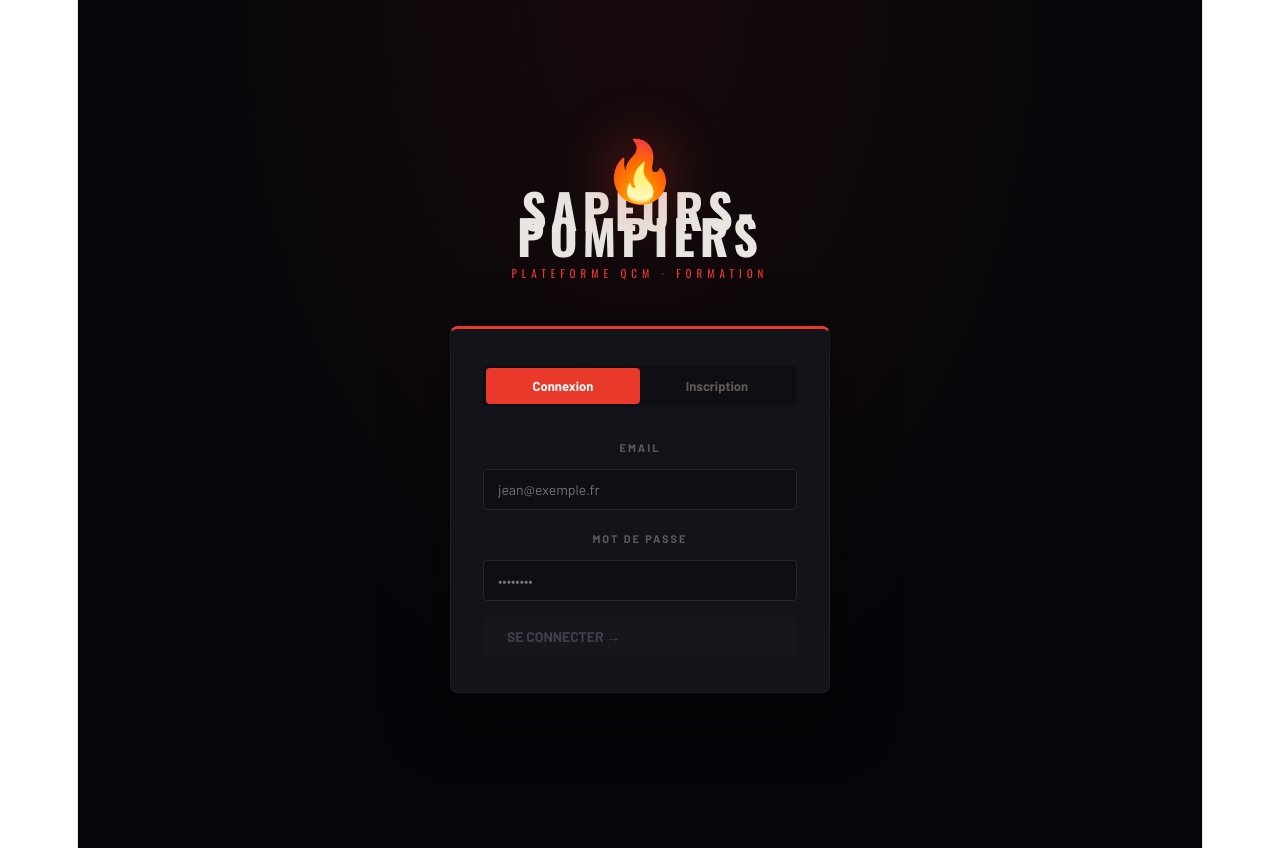
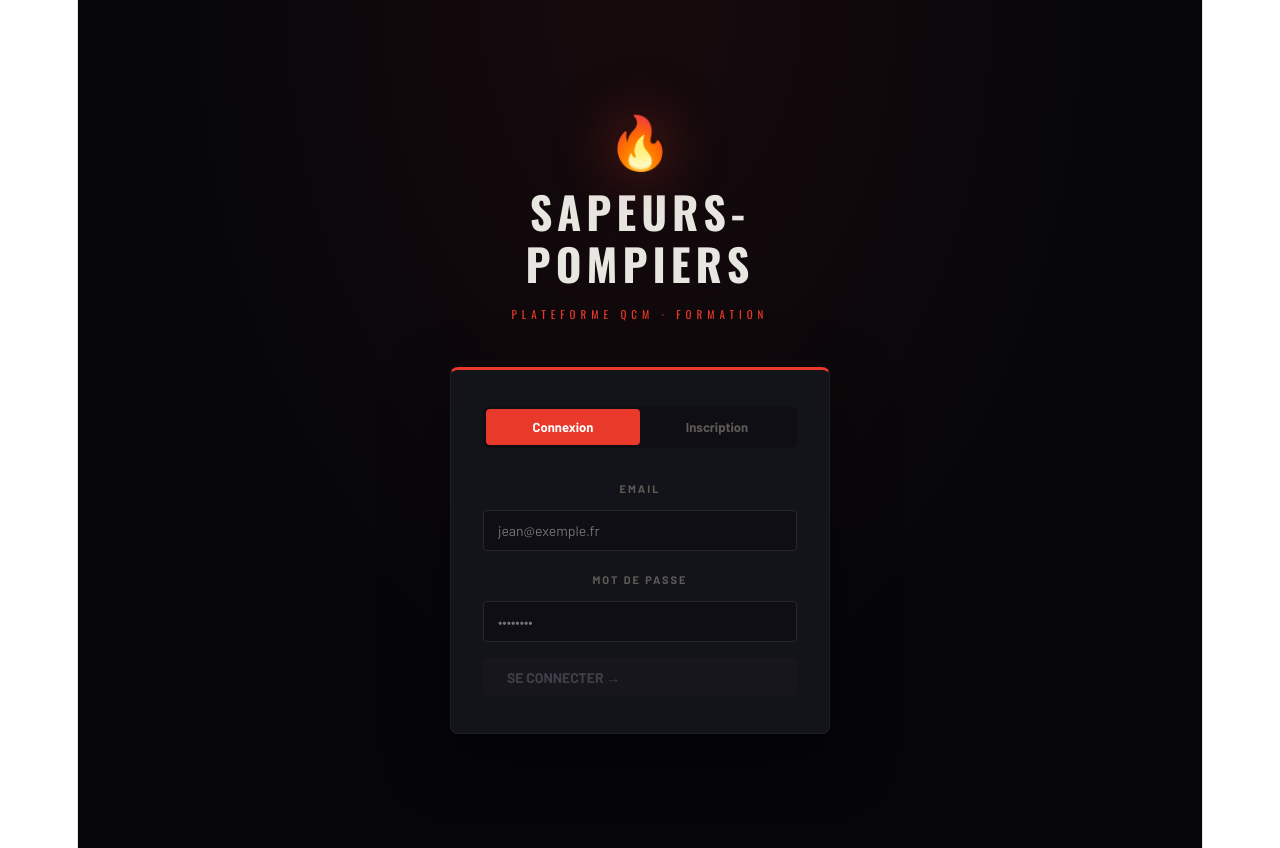
Before and after one commit to baptistebliek-oss/mon-site, a React (Vite) app: page / in a window 1280 px wide. Built offline with nearby package versions, Linux system fonts and the light colour scheme.

Commit message:
fix logo overlap

```diff
--- a/src/App.jsx
+++ b/src/App.jsx
@@ -578,8 +578,8 @@ export default function App() {
       <div style={{minHeight:"100vh",display:"flex",alignItems:"center",justifyContent:"center",padding:24,background:`radial-gradient(ellipse at 50% 0%, rgba(232,57,42,0.08) 0%, transparent 60%)`}}>
         <div style={{width:"100%",maxWidth:380}}>
           <div style={{textAlign:"center",marginBottom:40}}>
-            <div style={{fontSize:60,marginBottom:16,filter:"drop-shadow(0 0 28px rgba(232,57,42,0.5))"}}>🔥</div>
-            <h1 style={{fontFamily:"Oswald,sans-serif",fontSize:"clamp(24px,6vw,48px)",fontWeight:700,letterSpacing:5,textTransform:"uppercase",margin:"0 0 10px",color:C.text}}>SAPEURS-POMPIERS</h1>
+            <div style={{fontSize:52,marginBottom:20,lineHeight:1,filter:"drop-shadow(0 0 28px rgba(232,57,42,0.5))"}}>🔥</div>
+<h1 style={{fontFamily:"Oswald,sans-serif",fontSize:"clamp(24px,6vw,44px)",fontWeight:700,letterSpacing:5,textTransform:"uppercase",margin:"0 0 10px",color:C.text,lineHeight:1.2}}>SAPEURS-POMPIERS</h1>
             <div style={{fontFamily:"Oswald,sans-serif",color:C.red,letterSpacing:5,textTransform:"uppercase",fontSize:11}}>Plateforme QCM · Formation</div>
           </div>
           <div style={{background:C.card,border:`1px solid ${C.border}`,borderTop:`3px solid ${C.red}`,borderRadius:8,padding:"36px 32px",boxShadow:"0 20px 60px rgba(0,0,0,0.5)"}}>
```
